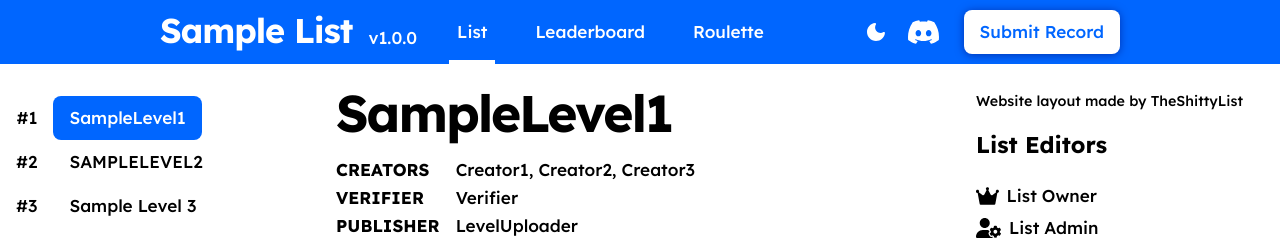
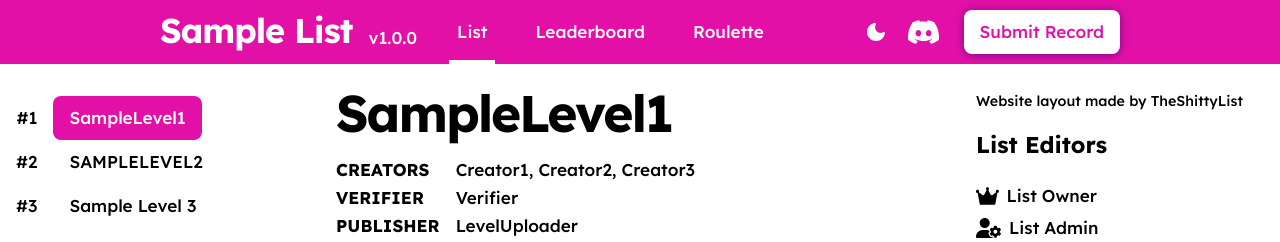
Before and after one commit to LustreGD/LustreGDPS-Demonlist, a plain HTML site: page index.html in a window 1280 px wide. Shown: the top 242 px of the page. Drawn offline with nearby package versions, Linux system fonts and the light colour scheme.

Commit message:
Update main.css

```diff
--- a/css/main.css
+++ b/css/main.css
@@ -3,23 +3,23 @@
     --color-on-background: black;
     --color-background-hover: #eee;
     --color-on-background-hover: black;
-    --color-primary: #0066ff;
+    --color-primary: #e310a7;
     --color-on-primary: white;
-    --color-error: #de0000;
+    --color-error: #ff0000;
     --color-on-error: white;
 }
 
 main.dark,
 header.dark {
     color-scheme: dark;
-    --color-background: #1c1b1f;
+    --color-background: #f52795;
     --color-on-background: white;
     --color-background-hover: #27262c;
     --color-on-background-hover: white;
-    --color-primary: #283593;
-    --color-primary-disabled: #1f213c;
+    --color-primary: #b3194f;
+    --color-primary-disabled: #994260;
     --color-on-primary: white;
-    --color-error: #de0000;
+    --color-error: #ff0000;
     --color-on-error: white;
 }
 
```
